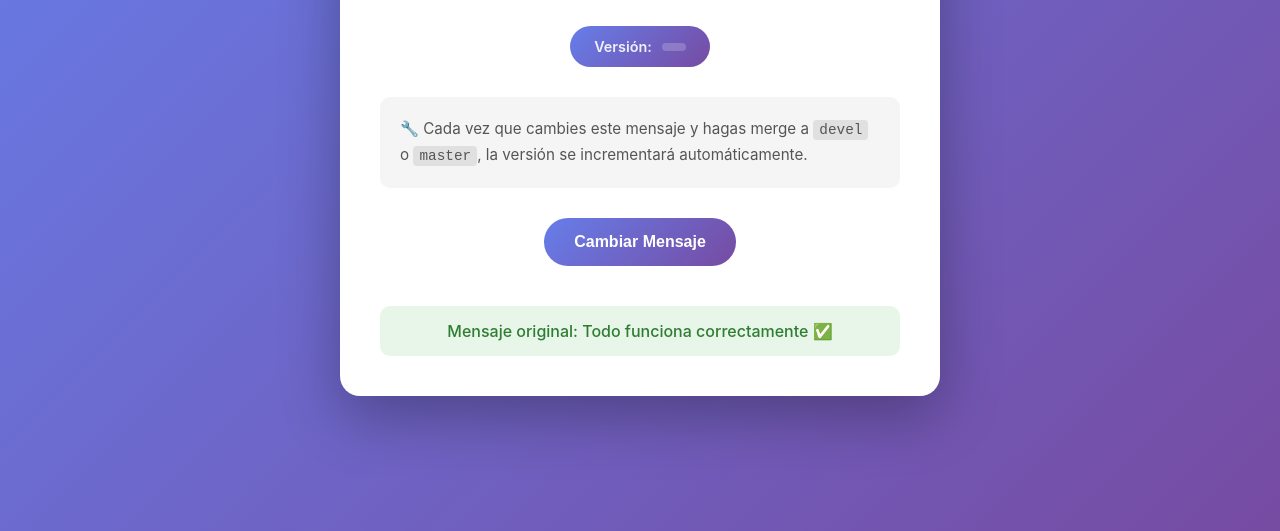
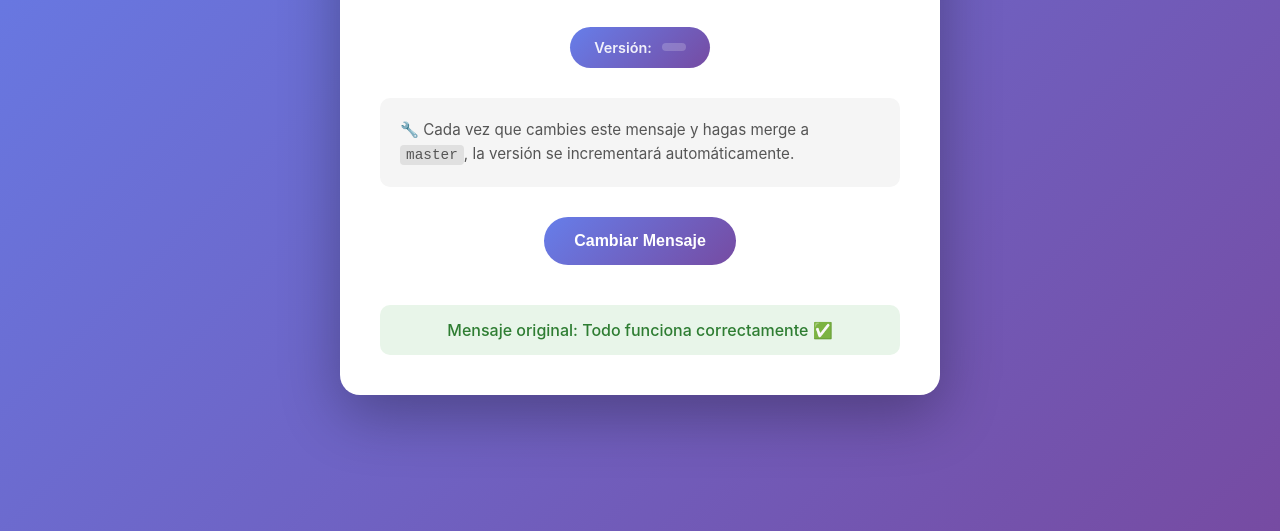
Before and after one commit to asanchezbarrios-webimpacto/testwebhook, a website: page public/index.html in a window 1280 px wide. Shown: the part 269-800 px from the top of the page. Drawn offline with Linux system fonts and the light colour scheme; no server answers.

Commit message:
Test-2 modificado configuración

```diff
--- a/public/index.html
+++ b/public/index.html
@@ -16,7 +16,7 @@
                 <span class="version-value" id="versionValue"></span>
             </div>
             <div class="info">
-                <p>🔧 Cada vez que cambies este mensaje y hagas merge a <code>devel</code> o <code>master</code>, la versión se incrementará automáticamente.</p>
+                <p>🔧 Cada vez que cambies este mensaje y hagas merge a <code>master</code>, la versión se incrementará automáticamente.</p>
             </div>
             <button class="btn" onclick="changeMessage()">Cambiar Mensaje</button>
             <p class="message" id="message">Mensaje original: Todo funciona correctamente ✅</p>
```
Also changed, not shown: .github/workflows/auto-version.yml, README.md.
